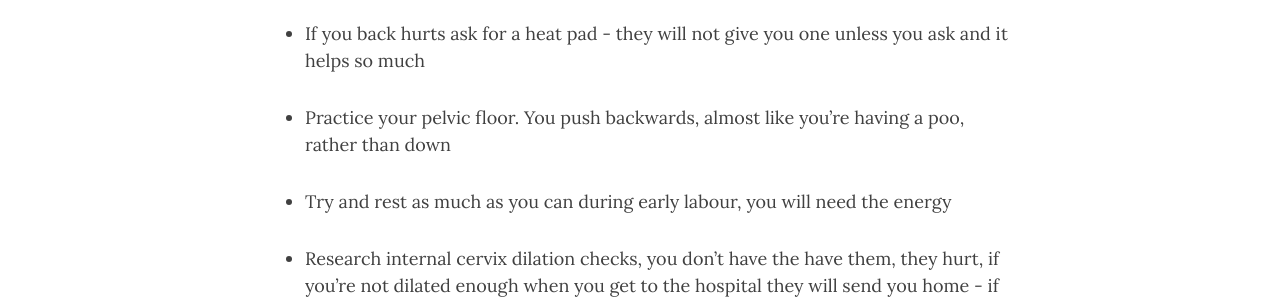
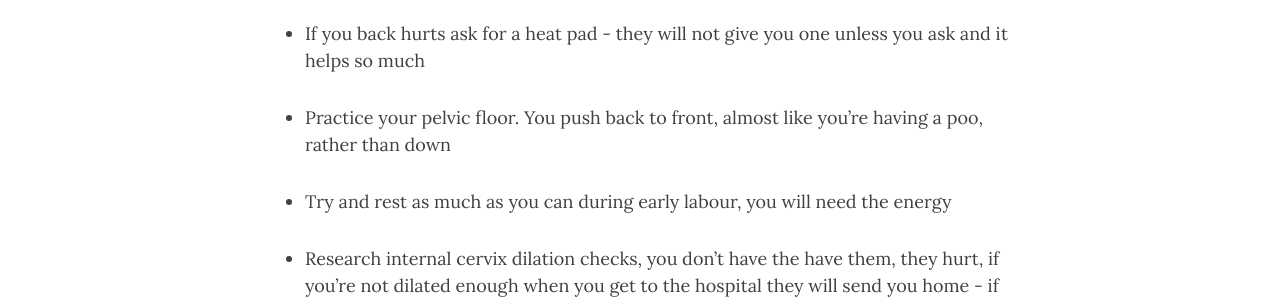
Before and after one commit to ellis-ward/ellis-ward.github.io, a Jekyll site: the page built from _posts/dribble/2026-05-31-adviceformypregnantfriends.md, in a window 1280 px wide and 900 px high, scrolled down 1654 px. Shown: the part 154-454 px from the top of the window. Built offline with Jekyll 4.4.1, drawn with Linux system fonts in a browser that asks for light colours; nearby versions of some CDN libraries.

Commit message:
Update 2026-05-31-adviceformypregnantfriends.md

```diff
--- a/_posts/dribble/2026-05-31-adviceformypregnantfriends.md
+++ b/_posts/dribble/2026-05-31-adviceformypregnantfriends.md
@@ -45,7 +45,7 @@ tags: dribble
 
 - If you back hurts ask for a heat pad - they will not give you one unless you ask and it helps so much
 
-- Practice your pelvic floor. You push backwards, almost like you're having a poo, rather than down
+- Practice your pelvic floor. You push back to front, almost like you're having a poo, rather than down
 
 - Try and rest as much as you can during early labour, you will need the energy
 
```
